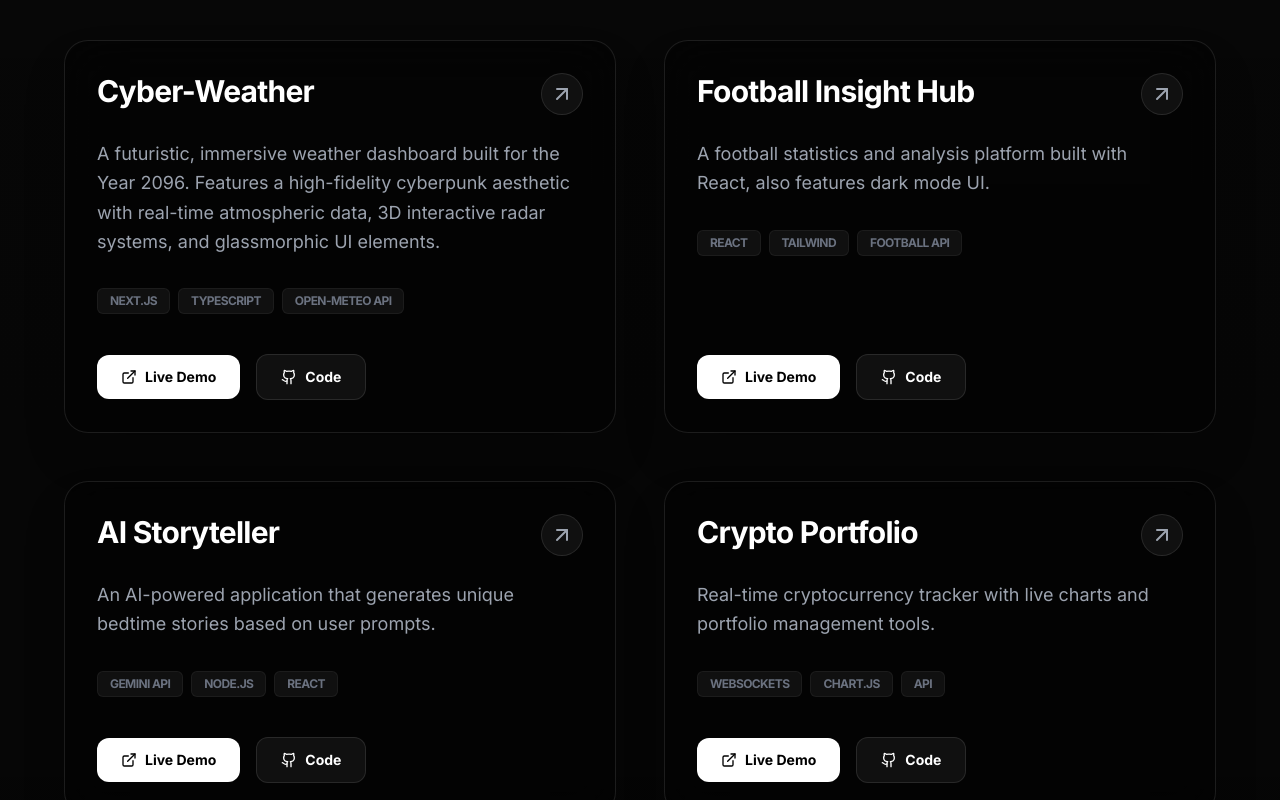
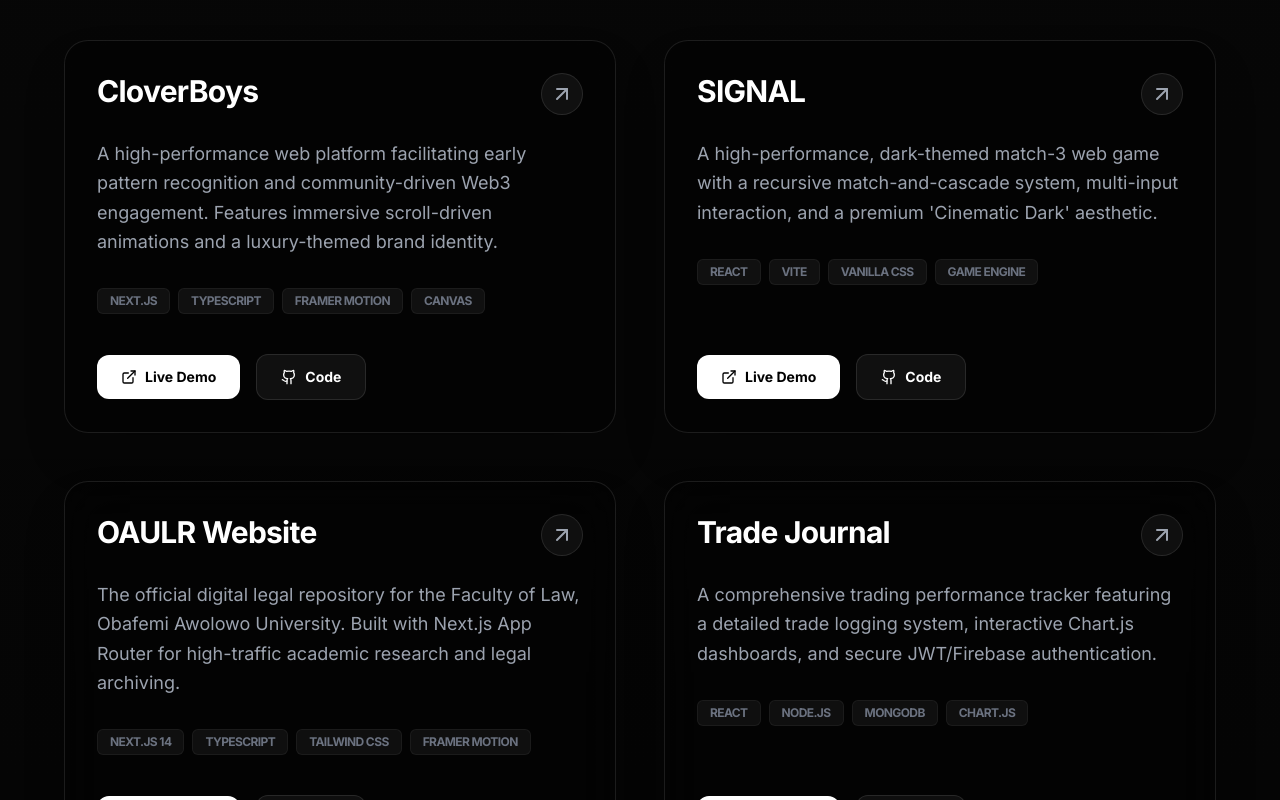
Before and after one commit to Ayosensei/my-portfolio, a Next.js app: page / in a window 1280 px wide. Shown: the part 2460-3260 px from the top of the page. Built offline with nearby package versions, Linux system fonts and the light colour scheme.

Commit message:
refactor: update projects list by adding new entries and revising existing project descriptions

```diff
--- a/app/components/Projects.tsx
+++ b/app/components/Projects.tsx
@@ -6,74 +6,44 @@
 
 const projects = [
   {
-    title: "Cyber-Weather",
+    title: "CloverBoys",
     description:
-      "A futuristic, immersive weather dashboard built for the Year 2096. Features a high-fidelity cyberpunk aesthetic with real-time atmospheric data, 3D interactive radar systems, and glassmorphic UI elements.",
-    tags: ["Next.js", "TypeScript", "Open-Meteo API"],
-    link: "https://cyber-weather-app.vercel.app/",
-    github: "https://github.com/Ayosensei/cyber-weather",
-    color: "from-purple-500/20 to-cyan-500/20",
-    accent: "#a855f7",
+      "A high-performance web platform facilitating early pattern recognition and community-driven Web3 engagement. Features immersive scroll-driven animations and a luxury-themed brand identity.",
+    tags: ["Next.js", "TypeScript", "Framer Motion", "Canvas"],
+    link: "https://cloverboys.vercel.app",
+    github: "#",
+    color: "from-green-500/20 to-emerald-500/20",
+    accent: "#10b981",
   },
   {
-    title: "Football Insight Hub",
+    title: "SIGNAL",
     description:
-      "A football statistics and analysis platform built with React, also features dark mode UI.",
-    tags: ["React", "Tailwind", "Football API"],
-    link: "https://football-insight-hub.vercel.app/",
-    github: "https://github.com/Ayosensei/football-insight-hub",
-    color: "from-blue-500/20 to-emerald-500/20",
-    accent: "#3b82f6",
+      "A high-performance, dark-themed match-3 web game with a recursive match-and-cascade system, multi-input interaction, and a premium 'Cinematic Dark' aesthetic.",
+    tags: ["React", "Vite", "Vanilla CSS", "Game Engine"],
+    link: "https://signal-cloverboys.vercel.app/",
+    github: "#",
+    color: "from-red-500/20 to-orange-500/20",
+    accent: "#ef4444",
   },
   {
-    title: "AI Storyteller",
+    title: "OAULR Website",
     description:
-      "An AI-powered application that generates unique bedtime stories based on user prompts.",
-    tags: ["Gemini API", "Node.js", "React"],
-    link: "https://ai-storyteller-blush.vercel.app/",
-    github: "https://github.com/Ayosensei/ai-storyteller",
-    color: "from-orange-500/20 to-red-500/20",
-    accent: "#f97316",
-  },
-  {
-    title: "Crypto Portfolio",
-    description:
-      "Real-time cryptocurrency tracker with live charts and portfolio management tools.",
-    tags: ["WebSockets", "Chart.js", "API"],
-    link: "https://crypto-tracker-y6b8.vercel.app/",
-    github: "https://github.com/Ayosensei/crypto-tracker",
-    color: "from-pink-500/20 to-rose-500/20",
-    accent: "#ec4899",
+      "The official digital legal repository for the Faculty of Law, Obafemi Awolowo University. Built with Next.js App Router for high-traffic academic research and legal archiving.",
+    tags: ["Next.js 14", "TypeScript", "Tailwind CSS", "Framer Motion"],
+    link: "https://oaulawreports.vercel.app",
+    github: "https://github.com/Ayosensei/oaulr-frontend",
+    color: "from-indigo-500/20 to-blue-600/20",
+    accent: "#6366f1",
   },
   {
     title: "Trade Journal",
     description:
-      "A comprehensive trading journal for tracking trades, analyzing performance, and refining strategies.",
-    tags: ["React", "Node.js", "Tailwind"],
+      "A comprehensive trading performance tracker featuring a detailed trade logging system, interactive Chart.js dashboards, and secure JWT/Firebase authentication.",
+    tags: ["React", "Node.js", "MongoDB", "Chart.js"],
     link: "https://trade-journal-sigma.vercel.app/",
     github: "https://github.com/Ayosensei/trade-journal",
     color: "from-yellow-400/20 to-orange-500/20",
     accent: "#eab308",
-  },
-  {
-    title: "Typify",
-    description:
-      "A sleek typing practice application designed to improve speed and accuracy with a minimalist interface.",
-    tags: ["Next.js", "TypeScript", "Tailwind"],
-    link: "https://typify-rho.vercel.app/",
-    github: "https://github.com/Ayosensei/typify",
-    color: "from-green-400/20 to-teal-500/20",
-    accent: "#22c55e",
-  },
-  {
-    title: "OAULR Website",
-    description:
-      "The official website for the Obafemi Awolowo University Law Reports, featuring archives and publications.",
-    tags: ["Next.js", "TypeScript", "Tailwind"],
-    link: "https://oaulawreports.vercel.app",
-    github: "https://github.com/Ayosensei/oaulr-frontend",
-    color: "from-indigo-500/20 to-blue-600/20",
-    accent: "#6366f1",
   },
 ];
 
```
